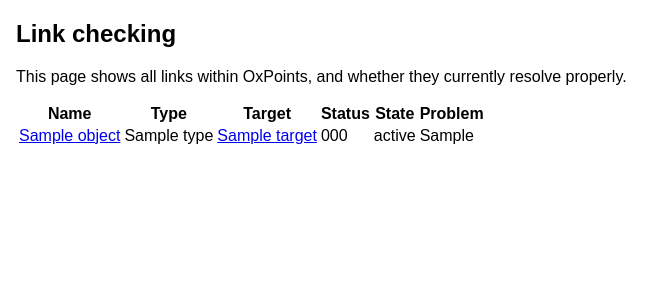
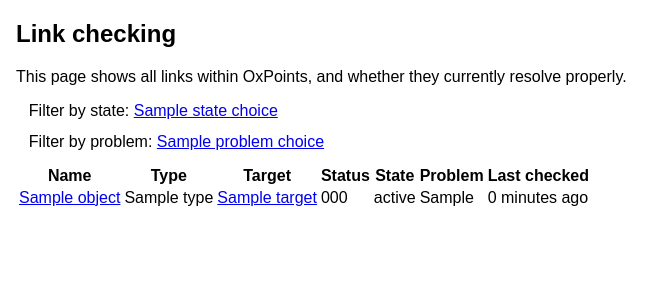
Before and after one commit to ox-it/oxpoints-editor, a Django app: template oxpeditor/linkcheck/templates/links.html in a window 1280 px wide. Shown: the part 78-378 px from the top of the page, without its empty margins (0-672 px from the left). Run offline with Django 3.2, Linux system fonts and the light colour scheme; the template is opened without the code that fills it: most values are stand-ins (such as "Sample title", 1, 10 or a date in 2020).

Commit message:
UX improvements when viewing broken links

```diff
--- a/oxpeditor/core/templates/list.html
+++ b/oxpeditor/core/templates/list.html
@@ -9,7 +9,7 @@
       Filter by type:
       <ul>
 {% for type in types %}
-        <li><a href=".?type={{ type }}">{{ type }}</a></li>
+        <li><a href="{% updated_query_string type=type %}">{{ type }}</a></li>
 {% endfor %}
       </ul>
     </div>
--- a/oxpeditor/core/templatetags/oxpeditor_core.py
+++ b/oxpeditor/core/templatetags/oxpeditor_core.py
@@ -1,3 +1,6 @@
+import urllib
+import urlparse
+
 from django import template
 
 register = template.Library()
@@ -13,3 +16,17 @@ def contains_comma(value):
 @register.filter(name='contains')
 def contains_(value, arg):
     return arg in value
+
+@register.simple_tag(takes_context=True)
+def updated_query_string(context, **kwargs):
+    query_params = urlparse.parse_qs(context['request'].META['QUERY_STRING'])
+
+    for k, v in kwargs.items():
+        if not v:
+            query_params.pop(k, None)
+        else:
+            query_params[k] = [v]
+
+    new_query_string = urllib.urlencode(query_params, doseq=True)
+
+    return ('?' + new_query_string) if new_query_string else context['request'].path
--- a/oxpeditor/linkcheck/models.py
+++ b/oxpeditor/linkcheck/models.py
@@ -2,7 +2,7 @@ from django.db import models
 
 from oxpeditor.core.models import Object
 
-STATUS_CHOICES = (
+STATE_CHOICES = (
     ('new', 'New'),
     ('ok', 'OK'),
     ('broken', 'Broken'),
@@ -24,7 +24,7 @@ class Link(models.Model):
     target = models.URLField(max_length=2048)
     status_code = models.IntegerField(null=True, blank=True)
     redirects_to = models.URLField(max_length=2048, blank=True)
-    state = models.CharField(max_length=8, choices=STATUS_CHOICES, default='new')
+    state = models.CharField(max_length=8, choices=STATE_CHOICES, default='new')
     problem = models.CharField(max_length=8, choices=PROBLEM_CHOICES, default='new')
 
     last_checked = models.DateTimeField(null=True, blank=True)
--- a/oxpeditor/linkcheck/templates/links.html
+++ b/oxpeditor/linkcheck/templates/links.html
@@ -1,9 +1,48 @@
-{% extends "base.html" %}
+{% extends "base.html" %}{% load oxpeditor_core %}
 
 {% block body %}
     <h1>Link checking</h1>
 
     <p>This page shows all links within OxPoints, and whether they currently resolve properly.</p>
+
+
+    <div class="filter-types">
+        Filter by state:
+        <ul>
+            {% for slug, label in state_choices %}
+                <li>
+                    {% if request.GET.state == slug %}
+                        {{ label }}
+                    {% else %}
+                        <a href="{% updated_query_string state=slug %}">{{ label }}</a>
+                    {% endif %}
+                </li>
+            {% endfor %}
+
+            {% if request.GET.state %}
+                <li><a href="{% updated_query_string state="" %}">[clear]</a></li>
+            {% endif %}
+        </ul>
+    </div>
+
+    <div class="filter-types">
+        Filter by problem:
+        <ul>
+            {% for slug, label in problem_choices %}
+                <li>
+                    {% if request.GET.problem == slug %}
+                        {{ label }}
+                    {% else %}
+                        <a href="{% updated_query_string problem=slug %}">{{ label }}</a>
+                    {% endif %}
+                </li>
+            {% endfor %}
+
+            {% if request.GET.problem %}
+                <li><a href="{% updated_query_string problem="" %}">[clear]</a></li>
+            {% endif %}
+        </ul>
+    </div>
 
     <table>
     <thead>
@@ -14,6 +53,7 @@
         <th>Status</th>
         <th>State</th>
         <th>Problem</th>
+        <th>Last checked</th>
     </tr>
     </thead>
     <tbody>{% for link in links %}
@@ -24,6 +64,11 @@
         <td>{{  link.status_code|default_if_none:"" }}</td>
     <td>{{ link.get_state_display }}</td>
     <td>{{ link.get_problem_display|default_if_none:"" }}</td>
+{% if link.last_checked %}
+    <td title="{{ link.last_checked }}">{{ link.last_checked|timesince }} ago</td>
+{% else %}
+    <td></td>
+{% endif %}
     </tr>
     {% endfor %}</tbody>
     </table>
--- a/oxpeditor/linkcheck/views.py
+++ b/oxpeditor/linkcheck/views.py
@@ -1,13 +1,13 @@
 from django_conneg.views import HTMLView
 from oxpeditor.core.views import EditingMixin
-from oxpeditor.linkcheck.models import Link
+from oxpeditor.linkcheck.models import Link, STATE_CHOICES, PROBLEM_CHOICES
 
 
 class LinkView(EditingMixin, HTMLView):
     template_name = 'links'
 
     def get(self, request):
-        links = Link.objects.all().order_by('object__title', 'type')
+        links = Link.objects.all().order_by('object__title', 'type').select_related('object')
 
         if 'state' in request.GET:
             links = links.filter(state__in=request.GET.getlist('state'))
@@ -16,5 +16,7 @@ class LinkView(EditingMixin, HTMLView):
 
         self.context.update({
             'links': links,
+            'state_choices': STATE_CHOICES,
+            'problem_choices': PROBLEM_CHOICES,
         })
         return self.render()
--- a/oxpeditor/settings.py
+++ b/oxpeditor/settings.py
@@ -78,6 +78,7 @@ TEMPLATE_DIRS = (
 TEMPLATE_CONTEXT_PROCESSORS = (
     "django.core.context_processors.debug",
     "django.core.context_processors.i18n",
+    "django.core.context_processors.request",
     "django.core.context_processors.static",
     "django.contrib.auth.context_processors.auth",
     "oxpeditor.core.context_processors.core",
```
Also changed, not shown: 1 other file.
